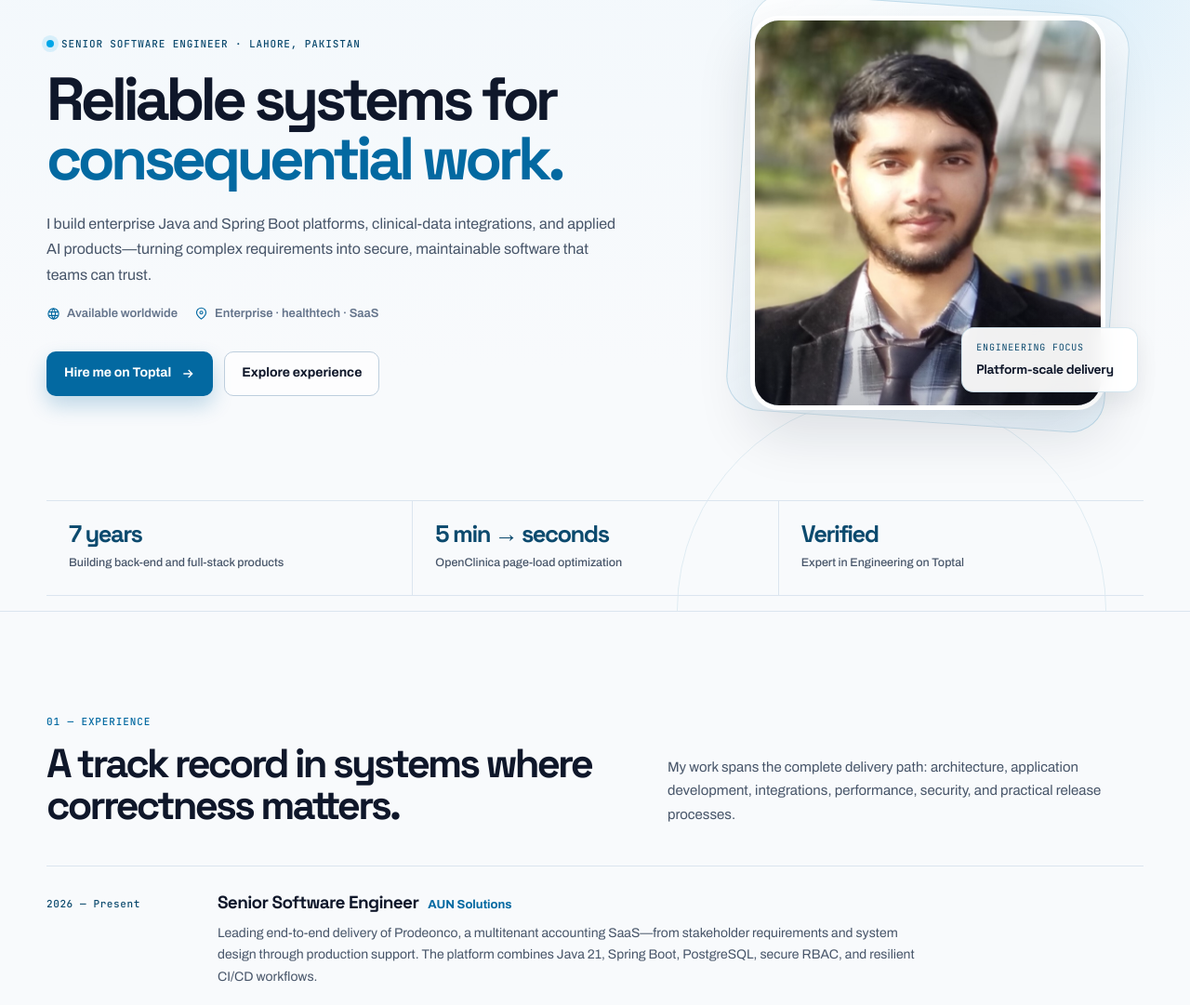
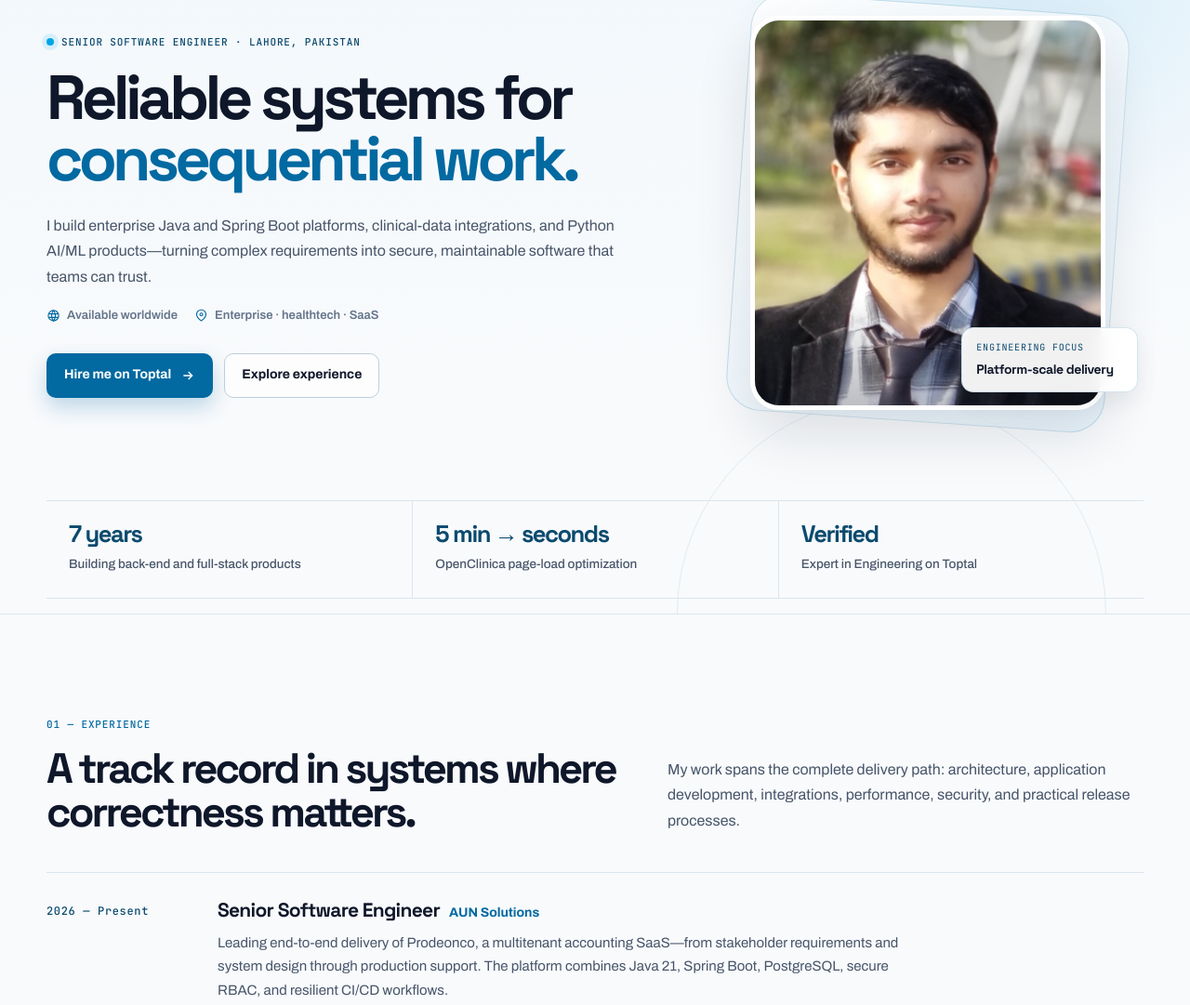
Before and after one commit to umairmayo80/sardar-umair-tariq-self-intro, a plain HTML site: page index.html in a window 1280 px wide. Shown: the part 148-1229 px from the top of the page at 93% size. Drawn offline with Linux system fonts and the light colour scheme.

Commit message:
Add favicon files and update index.html for improved branding

```diff
--- a/index.html
+++ b/index.html
@@ -25,6 +25,9 @@
   <meta name="twitter:image" content="https://umairmayo80.github.io/sardar-umair-tariq-self-intro/og-image.png">
   <meta name="twitter:image:alt" content="Sardar Umair Tariq, Senior Software Engineer and Toptal Verified Expert">
   <title>Sardar Umair Tariq — Senior Software Engineer</title>
+  <link rel="icon" href="favicon.svg" type="image/svg+xml">
+  <link rel="icon" href="favicon.ico" sizes="any">
+  <link rel="apple-touch-icon" href="apple-touch-icon.png" sizes="180x180">
   <link rel="preconnect" href="https://fonts.googleapis.com">
   <link rel="preconnect" href="https://fonts.gstatic.com" crossorigin>
   <link href="https://fonts.googleapis.com/css2?family=Archivo:wght@400;500;600;700&family=JetBrains+Mono:wght@400;500&family=Space+Grotesk:wght@500;600;700&display=swap" rel="stylesheet">
@@ -451,6 +454,21 @@
     .js .reveal { opacity: 0; transform: translateY(16px); transition: opacity 420ms ease, transform 420ms ease; }
     .js .reveal.is-visible { opacity: 1; transform: translateY(0); }
 
+    @media (min-width: 1200px) {
+      .hero h1 { font-size: clamp(3rem, 5.25vw, 5rem); }
+      .section-title { font-size: clamp(2.1rem, 3.55vw, 3.35rem); }
+      .section-summary { font-size: 16px; line-height: 1.72; }
+      .timeline-period { font-size: 12px; }
+      .timeline h3 { font-size: 21px; line-height: 1.24; }
+      .company { font-size: 14px; }
+      .timeline p { font-size: 15px; line-height: 1.7; }
+      .work-card p, .credential-copy p { font-size: 15px; line-height: 1.7; }
+      .skills-lede { font-size: 17px; line-height: 1.7; }
+      .skill-list { font-size: 15px; line-height: 1.67; }
+      .achievement p, .proof-band dd { font-size: 13.5px; line-height: 1.65; }
+      .footer-card p:last-child { font-size: 15px; line-height: 1.7; }
+    }
+
     @media (max-width: 1020px) {
       .hero { grid-template-columns: minmax(0, 1fr) minmax(270px, .75fr); gap: 42px; }
       .toptal-card { grid-template-columns: 204px minmax(0, 1fr); gap: 31px; }
@@ -533,7 +551,7 @@
         <div class="hero-content reveal">
           <p class="eyebrow">Senior Software Engineer · Lahore, Pakistan</p>
           <h1 id="page-title">Reliable systems for <span class="accent">consequential work.</span></h1>
-          <p class="hero-copy">I build enterprise Java and Spring Boot platforms, clinical-data integrations, and applied AI products—turning complex requirements into secure, maintainable software that teams can trust.</p>
+          <p class="hero-copy">I build enterprise Java and Spring Boot platforms, clinical-data integrations, and Python AI/ML products—turning complex requirements into secure, maintainable software that teams can trust.</p>
           <div class="hero-meta" aria-label="Professional focus">
             <span><svg viewBox="0 0 24 24" fill="none" aria-hidden="true"><path d="M12 21a9 9 0 1 0 0-18 9 9 0 0 0 0 18Z" stroke-width="1.8"/><path d="M3.6 9h16.8M3.6 15h16.8M12 3a14 14 0 0 1 0 18M12 3a14 14 0 0 0 0 18" stroke-width="1.8"/></svg>Available worldwide</span>
             <span><svg viewBox="0 0 24 24" fill="none" aria-hidden="true"><path d="M20 10c0 5-8 11-8 11S4 15 4 10a8 8 0 1 1 16 0Z" stroke-width="1.8"/><circle cx="12" cy="10" r="2.4" stroke-width="1.8"/></svg>Enterprise · healthtech · SaaS</span>
@@ -621,7 +639,7 @@
             <p>Vetted for high-caliber software delivery, with a profile centered on scalable Java and Spring Boot systems, full-stack development, and applied AI. Explore the full profile or start a conversation through Toptal.</p>
             <a class="button button-primary" href="https://www.toptal.com/developers/resume/sardar-umair-tariq#Kp9g3J" target="_blank" rel="noopener noreferrer" aria-label="Hire Sardar Umair Tariq on Toptal (opens in a new tab)">Hire me on Toptal <svg viewBox="0 0 24 24" fill="none" stroke="currentColor" stroke-width="2" aria-hidden="true"><path d="M5 12h14M13 6l6 6-6 6"/></svg></a>
           </div>
-          <dl class="credential-meta"><div><dt>Specialty</dt><dd>Enterprise systems</dd></div><div><dt>Focus</dt><dd>Java · Spring Boot</dd></div><div><dt>Location</dt><dd>Lahore, Pakistan</dd></div></dl>
+          <dl class="credential-meta"><div><dt>Specialty</dt><dd>Enterprise systems</dd></div><div><dt>Focus</dt><dd>Java · Spring Boot · Python AI/ML</dd></div><div><dt>Location</dt><dd>Lahore, Pakistan</dd></div></dl>
         </article>
 
         <div class="achievement-grid">
```
Also changed, not shown: apple-touch-icon.png (added), favicon.ico (added), favicon.svg (added).
